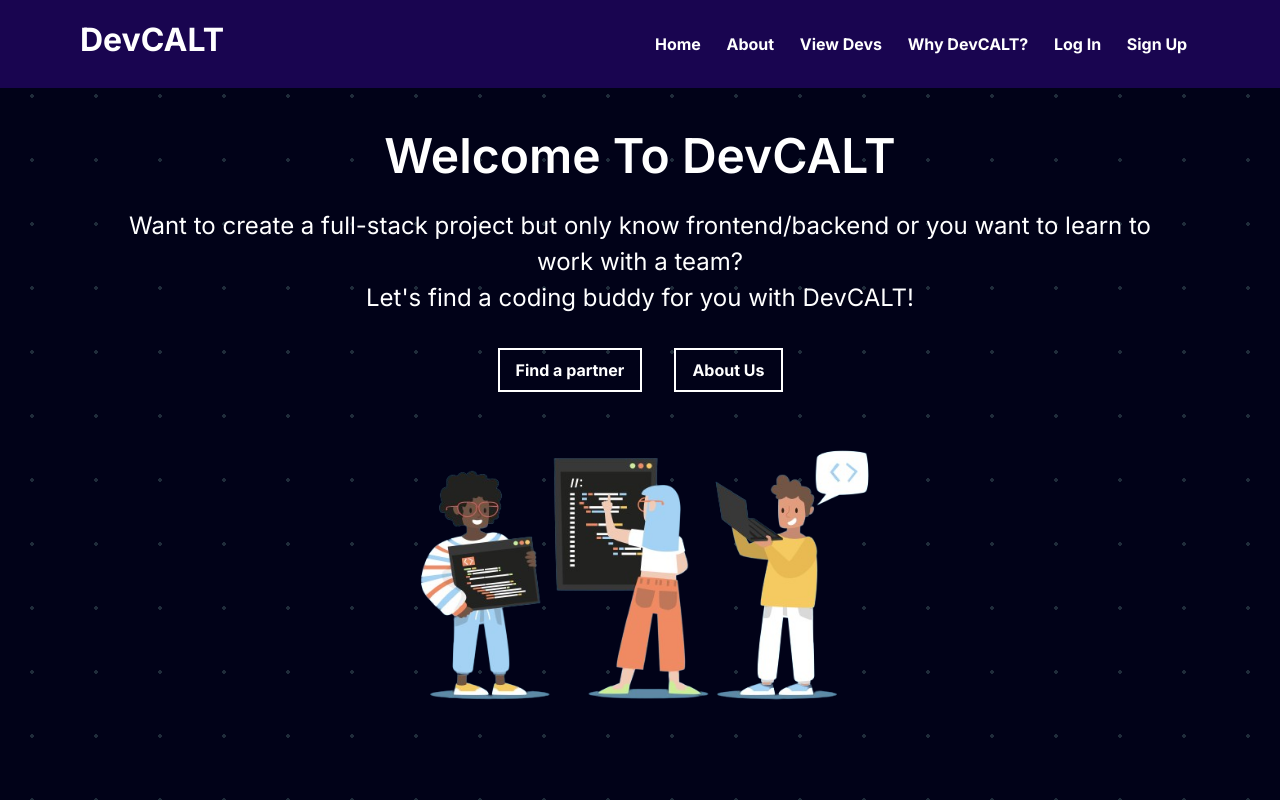
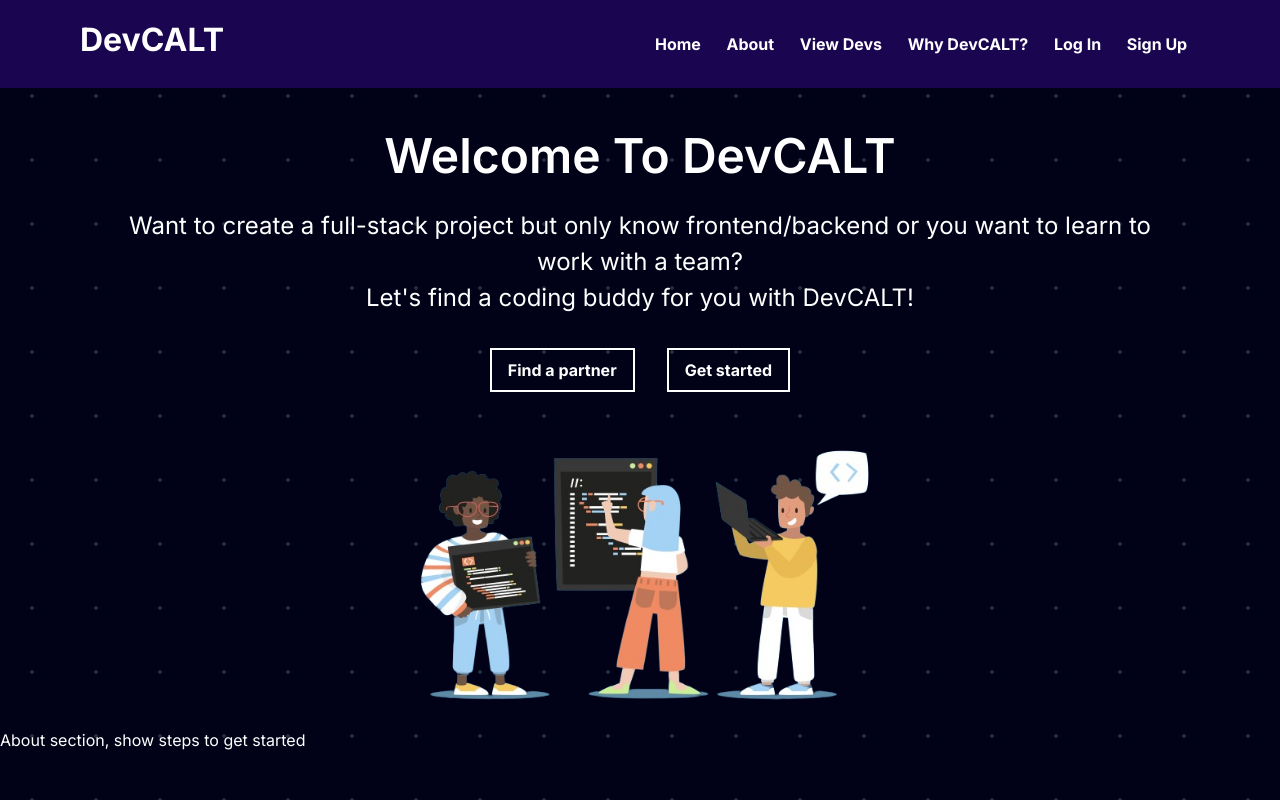
Before and after one commit to Saran-pariyar/DevCALT, a Next.js app: page / in a window 1280 px wide. Built offline with nearby package versions, Linux system fonts and the light colour scheme.

Commit message:
Fixed navbar text issue, added todo

```diff
--- a/app/home/page.tsx
+++ b/app/home/page.tsx
@@ -12,10 +12,7 @@ import Image from 'next/image'
   // console.log(connectMongoDB);
 
   return (
-    <section className='hero-section'>
-
-
-
+    <section className='hero-section' id="hero">
       <div className="hero-container ">
         <div className="hero-text-container">
           <h1 className="hero-title">Welcome To DevCALT</h1>
@@ -23,7 +20,7 @@ import Image from 'next/image'
           <br /> Let&apos;s find a coding buddy for you with DevCALT!</h2>
           <div className="hero-btn-section">
             <Link href={"/developers_list"} className="hero-btn hero-btn-find">Find a partner</Link>
-            <Link href={"/developers_list"} className="hero-btn hero-btn-about">About Us</Link>
+            <Link href={"/developers_list"} className="hero-btn hero-btn-about">Get started</Link>
           </div>
         </div>
         <div className="hero-img-container" >
@@ -42,6 +39,10 @@ import Image from 'next/image'
     </div>
 
       </div>
+      {/* ABOUT SECTION  */}
+      <div className="about-section">
+        About section, show steps to get started
+      </div>
 
     </section>
   )
--- a/components/Navbar.tsx
+++ b/components/Navbar.tsx
@@ -41,7 +41,7 @@ const [toggleNav, setToggleNav] = useState<boolean>(false)
   </div>
 <div className={`nav-link-section ${toggleNav ? "show-hide-nav" : " "}`}>
   <ul className="nav-list">
-    <li><Link href={"/"} className="nav-link" onClick={showNav}> Home</Link></li>
+    <li><a href="#" className="nav-link" onClick={showNav}> Home</a></li>
     <li><a href="#" className='nav-link'>About</a></li>
     <li><Link href={"developers_list"} className="nav-link" onClick={showNav}> View Devs</Link></li>
     <li><a href="#" className='nav-link'>Why DevCALT?</a></li>
--- a/styles/Navbar.scss
+++ b/styles/Navbar.scss
@@ -93,7 +93,7 @@ body {
 
 
 
-@media only screen and (max-width:768px) {
+@media only screen and (max-width:1024px) {
     .navbar {
         flex-direction: column;
         padding: 0;
```
Also changed, not shown: todo.txt (added), 1 other file (tests, documents, lock files or other folders).
